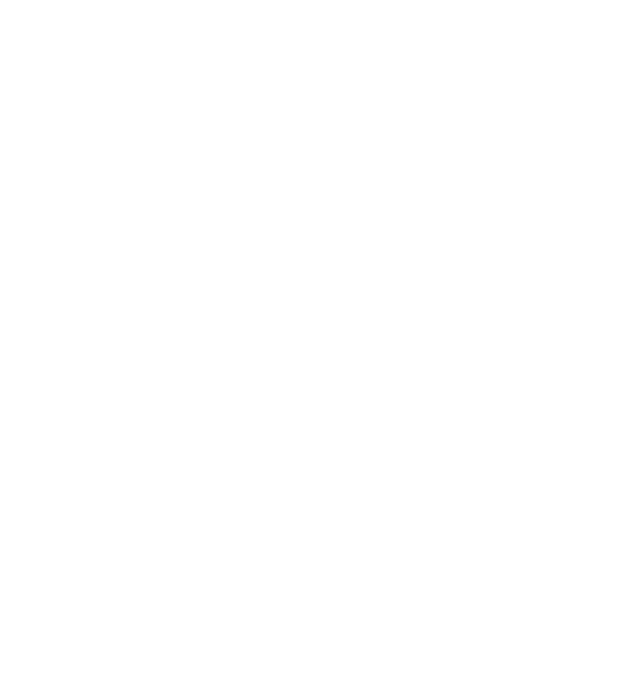
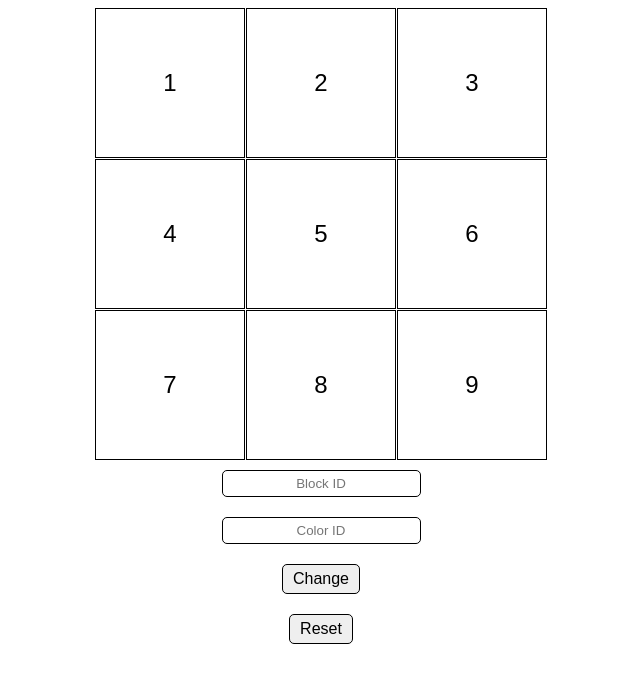
Before and after one commit to acciojob/Replit-Asian-Paints-MdAzarudeen, a website: page main.html in a window 1280 px wide. Shown: the whole page, without its empty margins (319-959 px from the left). Drawn offline with Linux system fonts and the light colour scheme.

Commit message:
created a submission

```diff
--- a/main.html
+++ b/main.html
@@ -1,16 +1,29 @@
 <!DOCTYPE html>
-
-<html>
-
-<head>
-	<link rel="stylesheet" href="styles.css">
-</head>
-
-<body>
-	<!-- the entire body must be written by student -->
-    <script type="text/javascript" src="./script.js">
-</script>
-
-</body>
-
+<html lang="en">
+  <head>
+    <meta charset="UTF-8" />
+    <meta name="viewport" content="width=device-width, initial-scale=1.0" />
+    <title>Replit Asian Paints</title>
+    <link rel="stylesheet" href="styles.css" />
+  </head>
+  <body>
+    <div class="grid-container">
+      <div id="1" class="grid-item">1</div>
+      <div id="2" class="grid-item">2</div>
+      <div id="3" class="grid-item">3</div>
+      <div id="4" class="grid-item">4</div>
+      <div id="5" class="grid-item">5</div>
+      <div id="6" class="grid-item">6</div>
+      <div id="7" class="grid-item">7</div>
+      <div id="8" class="grid-item">8</div>
+      <div id="9" class="grid-item">9</div>
+    </div>
+    <input type="text" id="block_id" placeholder="Block ID" />
+    <input type="text" id="colour_id" placeholder="Color ID" />
+    <div id="buttons-container">
+      <button id="change_button">Change</button>
+      <button id="reset_button">Reset</button>
+    </div>
+    <script src="script.js"></script>
+  </body>
 </html>
--- a/script.js
+++ b/script.js
@@ -1 +1,23 @@
 //your JS code here. If required.
+// Write your script here
+
+document.querySelector("#change_button").addEventListener("click", () => {
+  const blockInput = document.querySelector("#block_id").value;
+  const colorInput = document.querySelector("#colour_id").value;
+
+  document
+    .querySelectorAll(".grid-item")
+    .forEach((e) => (e.style.backgroundColor = "transparent"));
+
+  const selectedGrid = document.getElementById(blockInput);
+  if (selectedGrid) {
+    selectedGrid.style.backgroundColor = colorInput;
+    selectedGrid.style.transition = "all 0.5s ease-in-out";
+  }
+});
+
+document.querySelector("#reset_button").addEventListener("click", () => {
+  document
+    .querySelectorAll(".grid-item")
+    .forEach((e) => (e.style.backgroundColor = "transparent"));
+});
--- a/styles.css
+++ b/styles.css
@@ -1 +1,57 @@
 /*  your css code here. If applicable */
+/* Write your CSS here */
+
+* {
+  box-sizing: border-box;
+}
+
+body {
+  display: flex;
+  flex-direction: column;
+  justify-content: center;
+  align-items: center;
+  font-family: Arial, sans-serif;
+}
+
+.grid-container {
+  display: grid;
+  grid-template-columns: repeat(3, 150px);
+  grid-template-rows: repeat(3, 150px);
+  grid-gap: 1px;
+}
+
+.grid-item {
+  border: 1px solid black;
+  display: flex;
+  align-items: center;
+  justify-content: center;
+  font-size: 1.5em;
+  background-color: transparent;
+}
+
+input {
+  margin: 10px;
+  padding: 5px 10px;
+  text-align: center;
+  border: 1px solid black;
+  border-radius: 5px;
+}
+
+button {
+  padding: 5px 10px;
+  margin: 10px;
+  border: 1px solid black;
+  border-radius: 5px;
+  font-size: 1em;
+  cursor: pointer;
+}
+
+button:hover {
+  transform: scale(1.1);
+}
+
+#buttons-container {
+  display: flex;
+  flex-direction: column;
+  align-items: center;
+}
```
